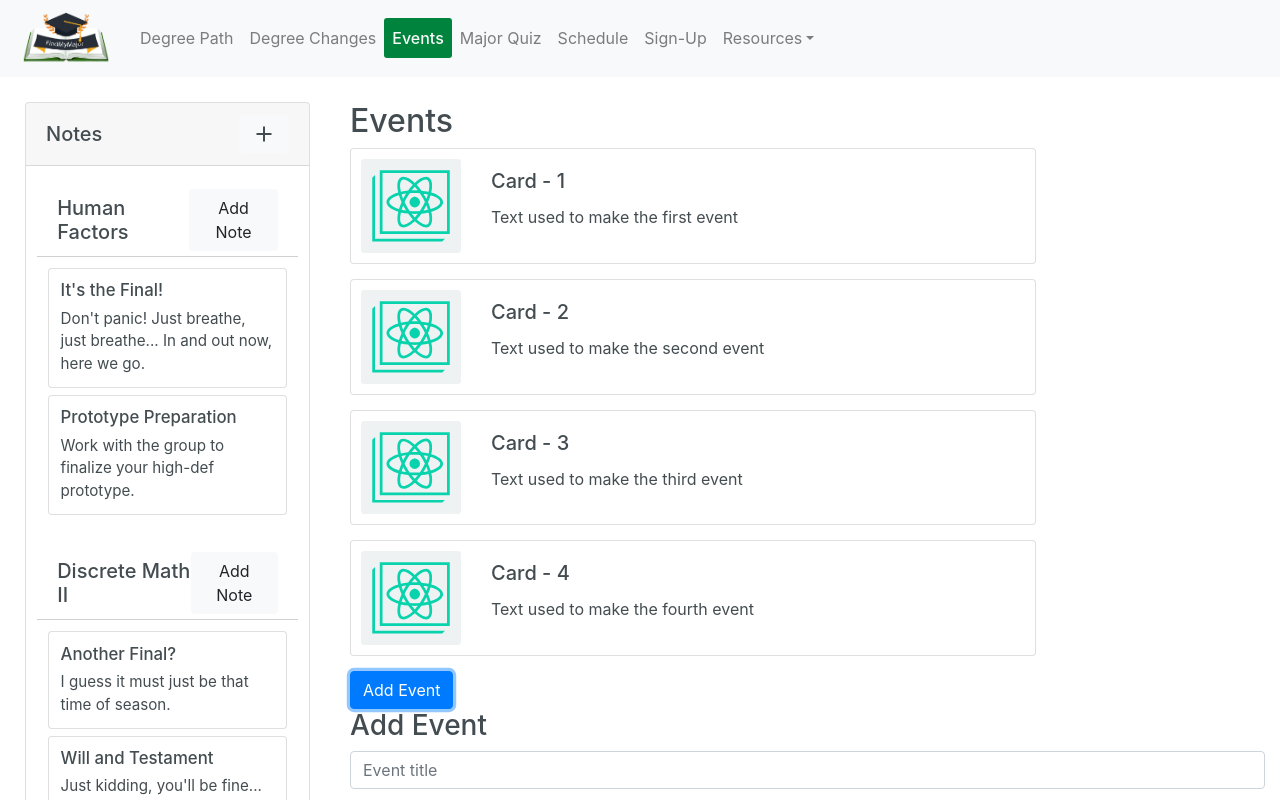
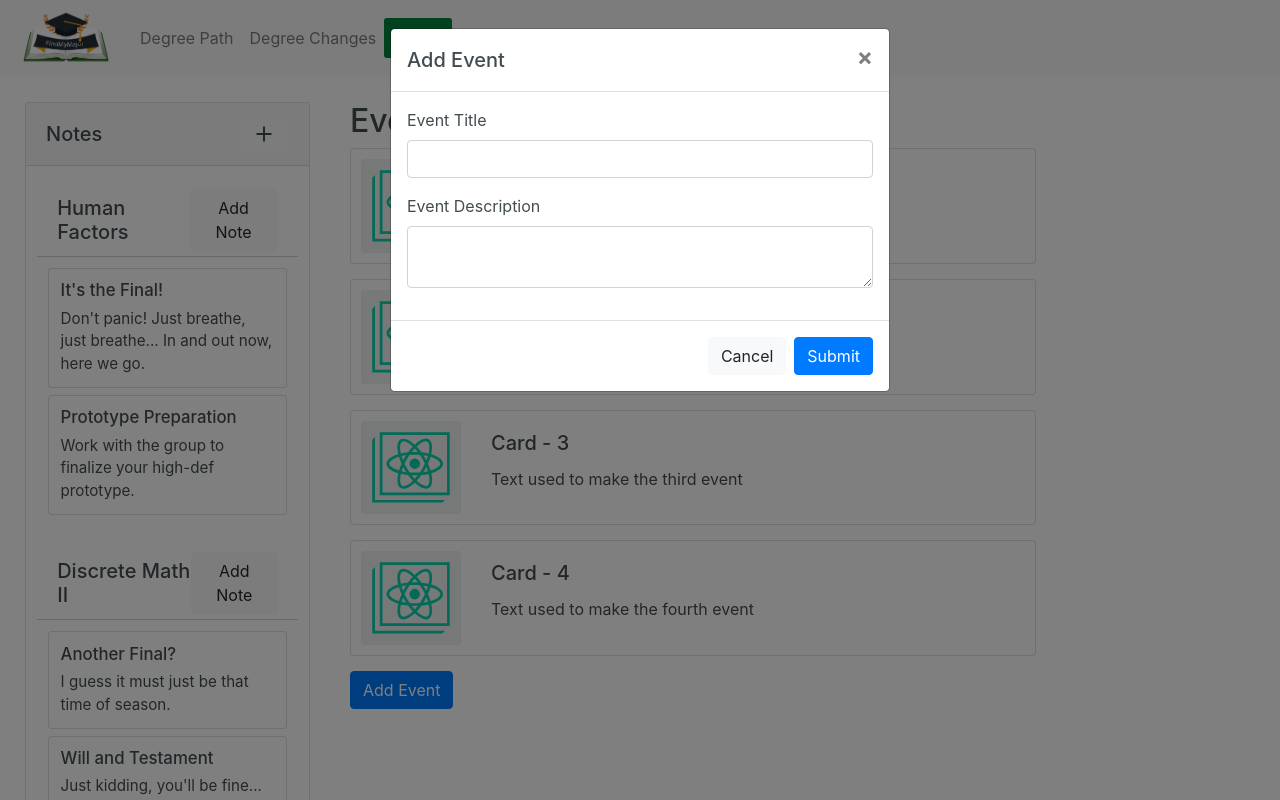
Before and after one commit to McCrakken/CS_3410-find-my-app, a React (Create React App) app: page /Events in a window 1280 px wide. Both pictures are taken after a click on the button "Add Event". Shown: the top 800 px of the page. Built offline with nearby package versions, Linux system fonts and the light colour scheme.

Commit message:
Events page complete

```diff
--- a/src/containers/Events/EventCard/EventCardContainer.js
+++ b/src/containers/Events/EventCard/EventCardContainer.js
@@ -1,8 +1,9 @@
-import React, {Component} from 'react';
+import React, {Component, Fragment} from 'react';
 
 import logo from '../../../logo.svg';
 import EventCard from "../../../components/Card/EventCard/EventCard";
 import Form from "../../../components/Form/Form";
+import Modal from "../../../components/Modal/Modal";
 
 class EventCardContainer extends Component {
   state = {
@@ -14,28 +15,25 @@ class EventCardContainer extends Component {
     ]
   };
 
-  handleChange = (e) => {
-    if(["title", "text"].includes(e.target.className)) {
-      let events = [...this.state.events];
-      events[e.target.dataset.id][e.target.className] = e.target.value;
-      this.setState({events}, () => console.log(this.state.events))
-    } else {
-      this.setState({[e.target.title]: e.target.value});
-    }
-  };
-
-  addEvent = (e) => {
-    this.setState((prevState) => ({
-      events: [...prevState.events, {title:e.target, text:""}]
-    }));
-  };
-
-  handleSubmit = (e) => {
-    console.log(this.state.events);
-    e.preventDefault();
-  };
-
   render() {
+    const modalBody = (
+      <Fragment>
+        <div className="form-group">
+          <label htmlFor="title">Event Title</label>
+          <input type="text" className="form-control" id="title" />
+        </div>
+        <div className="form-group">
+          <label htmlFor="text">Event Description</label>
+          <textarea className="form-control" id="text" />
+        </div>
+      </Fragment>
+    );
+    const modalFooter = (
+      <Fragment>
+        <button type="button" data-dismiss={'modal'} className="btn btn-light">Cancel</button>
+        <button type="submit" data-dismiss={'modal'} className="btn btn-primary">Submit</button>
+      </Fragment>
+    );
     return(
       <div className={'event-card-container'}>
         {this.state.events.map((Event) => {
@@ -47,8 +45,10 @@ class EventCardContainer extends Component {
             image={logo}
           />}
         )}
-        <button className={'btn btn-primary'}>Add Event</button>
-        <Form onSubmit={this.handleSubmit} onChange={this.handleChange} addNew={this.addEvent}/>
+        <button className={'btn btn-primary'} data-toggle={'modal'} data-target={'#addEventModal'}>
+          Add Event
+        </button>
+        <Modal id={'addEventModal'} title={'Add Event'} body={modalBody} footer={modalFooter} />
       </div>
 
     )
--- a/src/containers/Events/Events.js
+++ b/src/containers/Events/Events.js
@@ -5,6 +5,7 @@ import SidePanel from '../../hoc/Layout/Side-Panel';
 import Main from '../../hoc/Layout/Main';
 import EventCardContainer from "./EventCard/EventCardContainer";
 import NotesContainer from "./Notes/NotesContainer";
+import Modal from "../../components/Modal/Modal";
 
 class Events extends Component {
   render() {
@@ -15,6 +16,7 @@ class Events extends Component {
         </SidePanel>
         <Main heading={'Events'}>
           <EventCardContainer/>
+          <Modal/>
         </Main>
       </Content>
     )
--- a/src/containers/Events/Notes/NotesContainer.js
+++ b/src/containers/Events/Notes/NotesContainer.js
@@ -2,6 +2,7 @@ import React, {Component, Fragment} from 'react';
 
 import PanelCard from "../../../components/Card/PanelCard/PanelCard";
 import Notecard from "../../../components/Card/noteCard/NoteCard";
+import Modal from "../../../components/Modal/Modal";
 
 class NotesContainer extends Component {
   state = {
@@ -23,6 +24,26 @@ class NotesContainer extends Component {
   };
 
   render() {
+    const modalBody = (
+      <Fragment>
+        <div className="form-group">
+          <label htmlFor="title">Note Title</label>
+          <input type="text" className="form-control" id="title" />
+        </div>
+        <div className="form-group">
+          <label htmlFor="text">Note Content</label>
+          <textarea className="form-control" id="text" />
+        </div>
+      </Fragment>
+    );
+
+    const modalFooter = (
+      <Fragment>
+        <button type="button" data-dismiss={'modal'} className="btn btn-light">Cancel</button>
+        <button type="submit" data-dismiss={'modal'} className="btn btn-primary">Submit</button>
+      </Fragment>
+    );
+
     const panelButton = 'New Section';
     const sectionBtn = 'Add Note';
     const addItemBtn = <ion-icon style={{display: 'block', color: '#434c50'}} name="add"></ion-icon>;
@@ -42,8 +63,11 @@ class NotesContainer extends Component {
           {this.state.Notes.map((Note) => {
             return <Notecard title={Note.title} text={Note.text}/>
           })}
-          <button className={'btn btn-light btn-add'}>{sectionBtn}</button>
+          <button className={'btn btn-light btn-add'} data-toggle={'modal'} data-target={'#addNoteModal'}>
+            {sectionBtn}
+          </button>
         </PanelCard>
+        <Modal title={'Add Note'} id={'addNoteModal'} body={modalBody} footer={modalFooter}/>
       </Fragment>
 
     )
```
